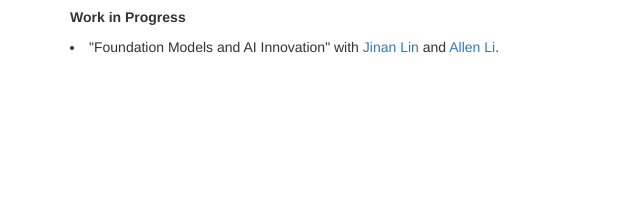
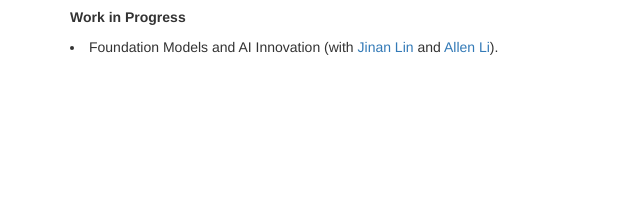
Before and after one commit to DayuWu/dayuwu.github.io, a plain HTML site: page index.html in a window 1280 px wide. Shown: the part 266-465 px from the top of the page, 0-640 px from the left. Drawn offline with nearby package versions, Linux system fonts and the light colour scheme.

Commit message:
Update index.html

```diff
--- a/index.html
+++ b/index.html
@@ -53,7 +53,7 @@
 			<li>Applications: Digital Innovation; Digital Economy.</li></p>
 
 			<p><b>Work in Progress</b>
-			<li>"Foundation Models and AI Innovation" with <a href="https://sites.google.com/wisc.edu/jinanlin/bio?authuser=0">Jinan Lin</a> and <a href="https://sites.google.com/site/zhuoxinli">Allen Li</a>.</li>
+			<li>Foundation Models and AI Innovation (with <a href="https://sites.google.com/wisc.edu/jinanlin/bio?authuser=0">Jinan Lin</a> and <a href="https://sites.google.com/site/zhuoxinli">Allen Li</a>).</li>
 			</p>
 	    </div>
             </div>
```
